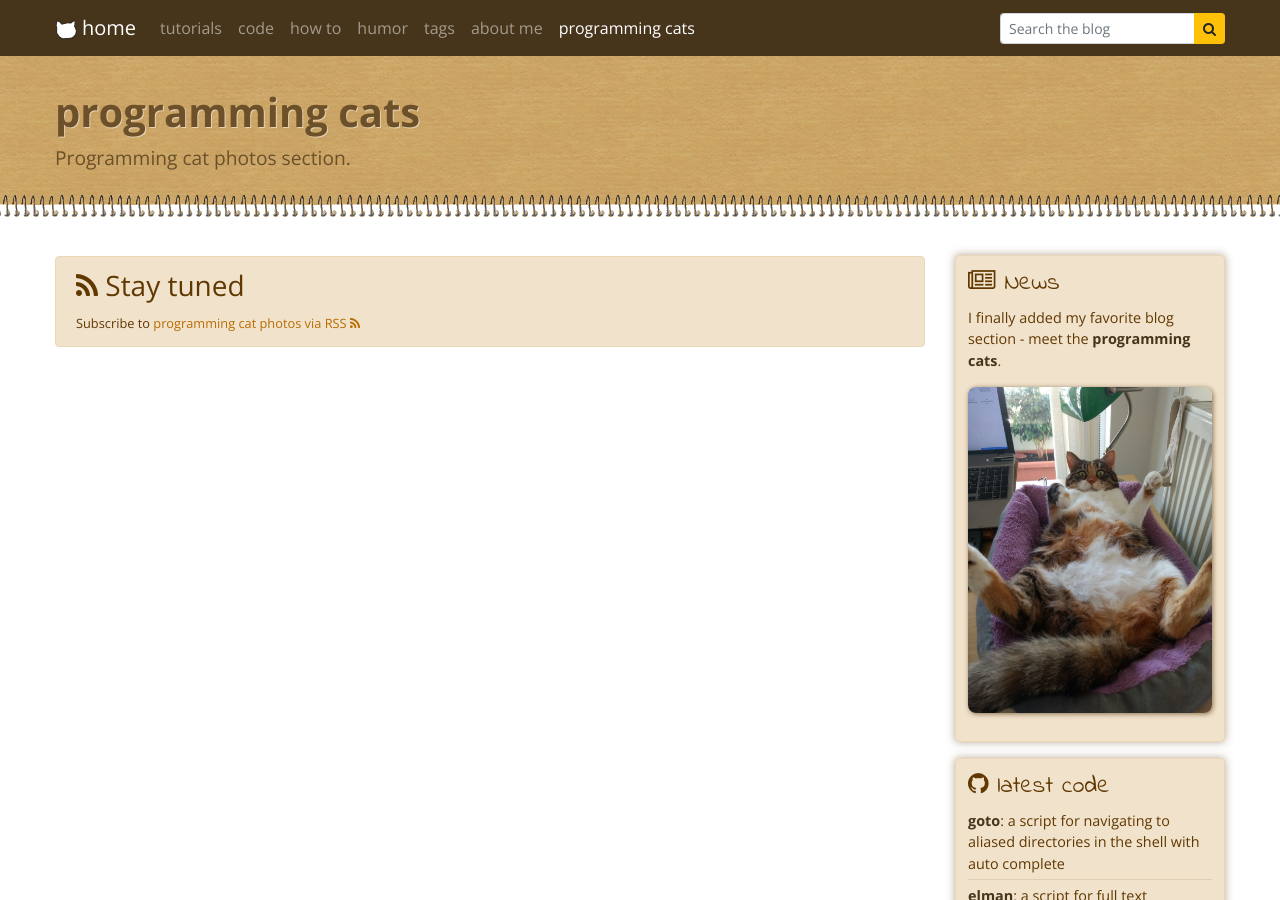
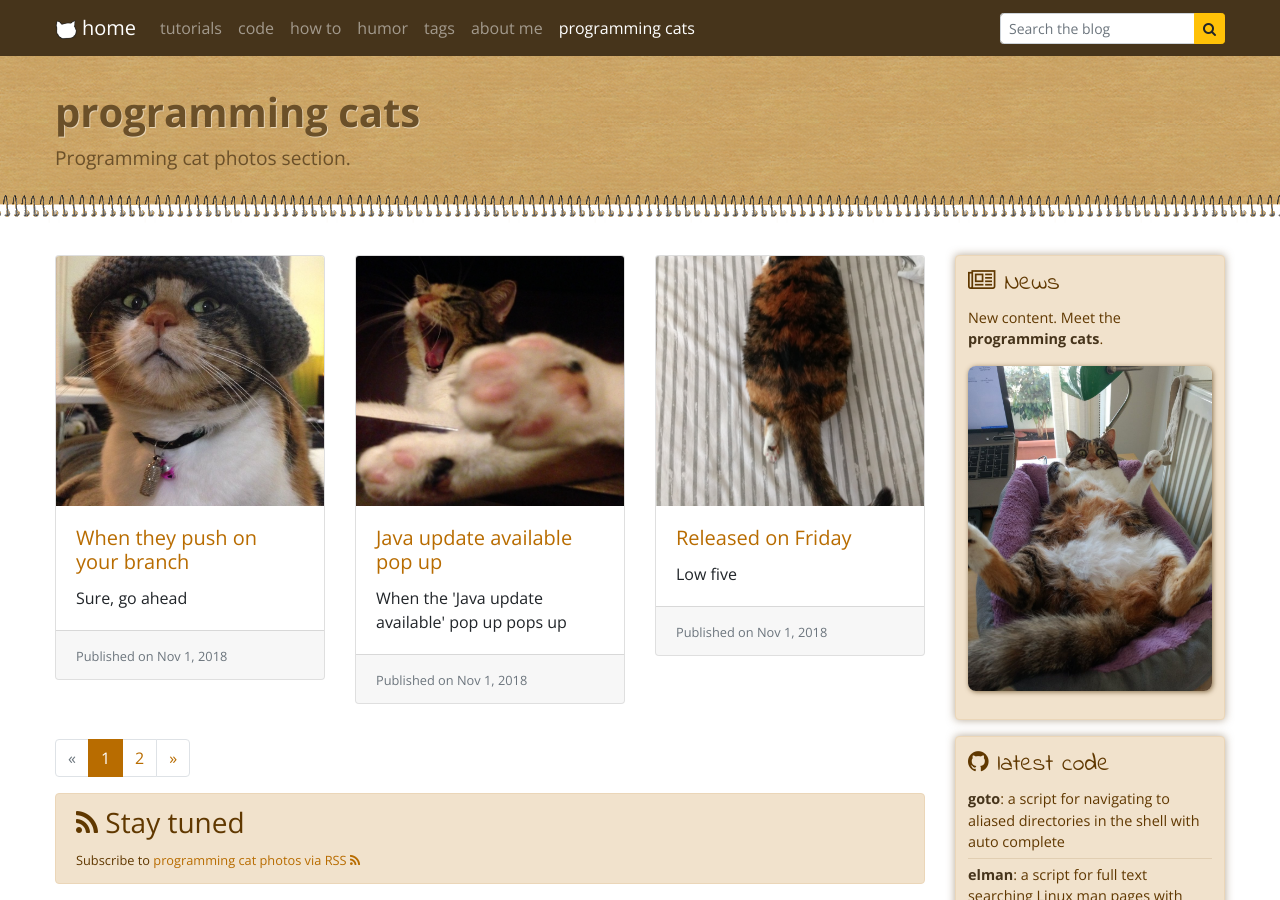
Before and after one commit to iridakos/iridakos.github.io, a Jekyll site: the page built from _programming_cats/index-1.html, in a window 1280 px wide and 900 px high. Built offline with Jekyll 4.4.1, drawn with Linux system fonts in a browser that asks for light colours; nearby versions of some CDN libraries; comment, search, counter and statistics services are not loaded.

Commit message:
Update cats

```diff
--- a/_includes/news.html
+++ b/_includes/news.html
@@ -8,7 +8,7 @@
 
     <div class="section-content">
       <div class="section-item">
-        I finally added my favorite blog section - meet the <a class="alert-link ga-event-link" data-event-label="news link" data-event-action="click" data-event-category="Programming cats" href="/programming-cats">programming cats</a>.
+        New content. Meet the <a class="alert-link ga-event-link" data-event-label="news link" data-event-action="click" data-event-category="Programming cats" href="/programming-cats">programming cats</a>.
 
         <a class="alert-link ga-event-link" data-event-label="news link" data-event-action="click" data-event-category="Programming cats" href="/programming-cats">
           <img src="/assets/images/programming-cat/working-with-this-on-the-side.jpg" class="w-100 sidebar-img mt-3 mb-3" />
--- a/_layouts/programming-cat.html
+++ b/_layouts/programming-cat.html
@@ -12,10 +12,10 @@ layout: default
 {% assign cats = cats | sort: 'index' | reverse %}
 
 {% if page.paginate %}
-  {% assign paginate_from = page.page_number | minus: 1 | times: 10 %}
-  {% assign paginate_to = paginate_from | plus: 10 %}
+  {% assign paginate_from = page.page_number | minus: 1 | times: 9 %}
+  {% assign paginate_to = paginate_from | plus: 9 %}
   {% assign pagination_limit = cats.size | minus: paginate_to %}
-  {% assign cat_limit = 10 | at_most: pagination_limit %}
+  {% assign cat_limit = 9 | at_most: pagination_limit %}
 
   <div class="row">
       {% for cat in cats offset:paginate_from limit:cat_limit %}
@@ -25,44 +25,47 @@ layout: default
       {% endfor %}
   </div>
 
-  {% assign omg = cats.size | modulo: 10 %}
+  {% assign omg = cats.size | modulo: 9 %}
   {% if omg > 1 %}
     {% assign omg = 1 %}
   {% endif %}
 
-  {% assign total_pages = cats.size | divided_by: 10 | plus: omg %}
+  {% assign total_pages = cats.size | divided_by: 9 | plus: omg %}
 
   <div class="row">
     <div class="col text-center">
       {% if total_pages > 1 %}
+        {% assign max_pages = total_pages | minus: 1 %}
           <nav class="page-pagination" aria-label="Page navigation">
               <ul class="pagination">
-                  <li class="page-item {% if page.index == 1 %}disabled{% endif %}">
-                      <a class="page-link" href="/cats/{% unless page.index == 1 %}{{page.index}}{% endunless %}" aria-label="Previous">
+                  <li class="page-item {% if page.page_number == 1 %}disabled{% endif %}">
+                      {% assign previous_page = page.page_number | minus: 1 %}
+                      <a class="page-link" href="/programming-cats/{% if page.page_number > 1 and previous_page != 1 %}page-{{previous_page}}{% endif %}" aria-label="Previous">
                           <span aria-hidden="true">&laquo;</span>
                       </a>
                   </li>
 
-                  {% for page in (1..total_pages) %}
-                      {% if page == page.index %}
+                  {% for p in (1..total_pages) %}
+                      {% if p == page.page_number %}
                           <li class="page-item active">
                               <a class="page-link" href="#">
-                                  <span aria-hidden="true">{{ page }}</span>
+                                  <span aria-hidden="true">{{ p }}</span>
                               </a>
                           </li>
-                      {% elsif page == 1 %}
+                      {% elsif p == 1 %}
                           <li class="page-item">
-                              <a class="page-link" href="{{ site.url }}">{{ page }}</a>
+                              <a class="page-link" href="/programming-cats/">1</a>
                           </li>
                       {% else %}
                           <li class="page-item">
-                              <a class="page-link" href="{{ site.paginate_path | prepend: site.baseurl | replace: '//', '/' | replace: ':num', page }}">{{ page }}</a>
+                              <a class="page-link" href="{{ '/programming-cats/page-:num' | replace: ':num', p }}">{{ p }}</a>
                           <li>
                       {% endif %}
                   {% endfor %}
 
-                  <li class="page-item {% if paginator.next_page == null %}disabled{% endif %}">
-                      <a class="page-link" href="{{ paginator.next_page_path }}" aria-label="Next">
+                  <li class="page-item {% if page.page_number == total_pages %}disabled{% endif %}">
+                      {% assign next_page = page.page_number | plus: 1 %}
+                      <a class="page-link" href="/programming-cats/page-{{ next_page }}" aria-label="Next">
                           <span aria-hidden="true">&raquo;</span>
                       </a>
                   </li>
--- /dev/null
+++ b/_programming_cats/0010-java-updates-available.md
@@ -0,0 +1,11 @@
+---
+layout: programming-cat
+title: Java update available pop up
+subtitle: "When the 'Java update available' pop up pops up"
+description: "When the 'Java update available' pop up pops up"
+legend: "Dealing with the Java update available pop up"
+date: 2018-11-01
+image: /assets/images/programming-cat/java-update.jpg
+slug: java-update-popup
+index: 10
+---
--- /dev/null
+++ b/_programming_cats/0011-push-on-branch.md
@@ -0,0 +1,11 @@
+---
+layout: programming-cat
+title: When they push on your branch
+subtitle: "Sure, go ahead"
+description: "Sure, go ahead"
+legend: "When they push on your branch"
+date: 2018-11-01
+image: /assets/images/programming-cat/push-on-branch.jpg
+slug: push-on-my-branch
+index: 11
+---
```
Also changed, not shown: _programming_cats/0001-code-comments.md (renamed from _programming_cats/0008-code-comments.md, +1 -1 lines), _programming_cats/0008-gdpr.md (renamed from _programming_cats/0001-gdpr.md, +1 -1 lines), _programming_cats/0009-friday-deployments.md (added, +10 -0 lines), assets/images/programming-cat/java-update.jpg (added), assets/images/programming-cat/push-on-branch.jpg (added), assets/images/programming-cat/successful-deployment.jpg (added).
